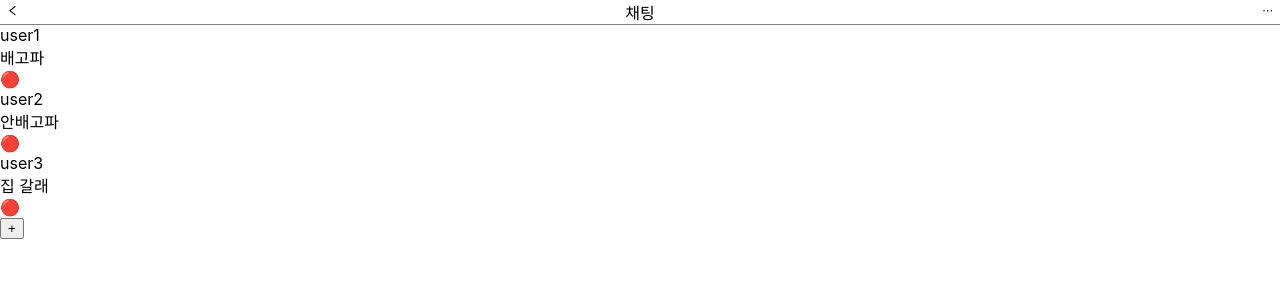
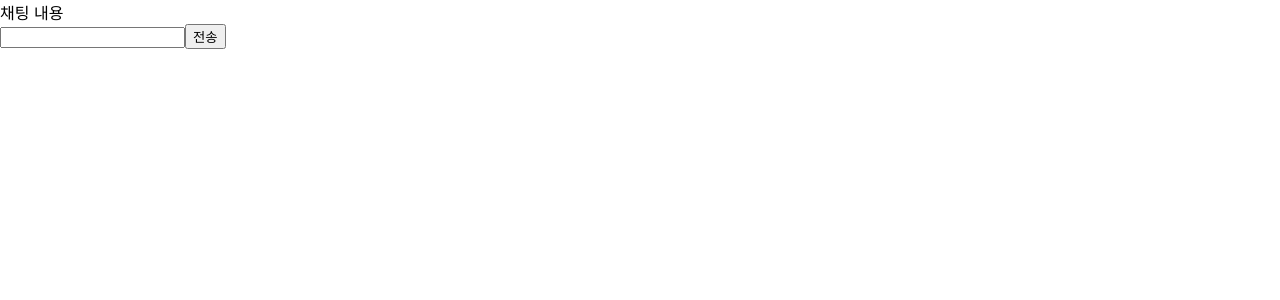
Before and after one commit to 1sTeam/react-spring-chat-frontend, a React (Create React App) app: page / in a window 1280 px wide. Shown: the top 300 px of the page. Built offline with nearby package versions, Linux system fonts and the light colour scheme.

Commit message:
[Feat] : 채팅 방 파일 생성

```diff
--- a/src/App.js
+++ b/src/App.js
@@ -2,14 +2,16 @@ import { Route, Routes } from "react-router-dom";
 import Login from "./routers/Login";
 import SignUp from "./routers/SignUp";
 import ChatList from "./routers/ChatList";
+import ChatRoom from "./routers/ChatRoom";
 
 function App() {
   return (
     <div>
       <Routes>
-        <Route path="/" element={<ChatList />}></Route>
+        <Route path="/" element={<ChatRoom />}></Route>
         <Route path="login" element={<Login />}></Route>
         <Route path="signUp" element={<SignUp />}></Route>
+        <Route path="chatRoom" element={<ChatRoom />}></Route>
       </Routes>
     </div>
   );
--- /dev/null
+++ b/src/routers/ChatRoom.js
@@ -0,0 +1,13 @@
+function ChatRoom() {
+  return (
+    <div>
+      <div>채팅 내용</div>
+      <form>
+        <input type="text" name="talk" />
+        <input type="submit" value="전송" />
+      </form>
+    </div>
+  );
+}
+
+export default ChatRoom;
```
